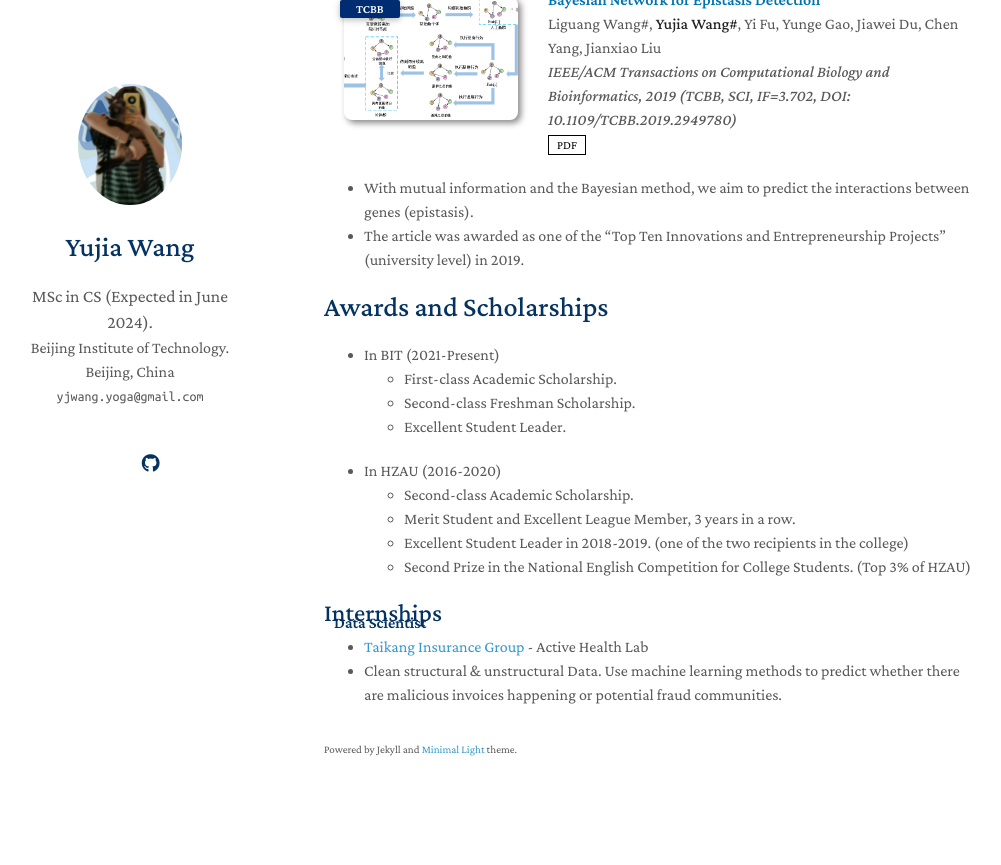
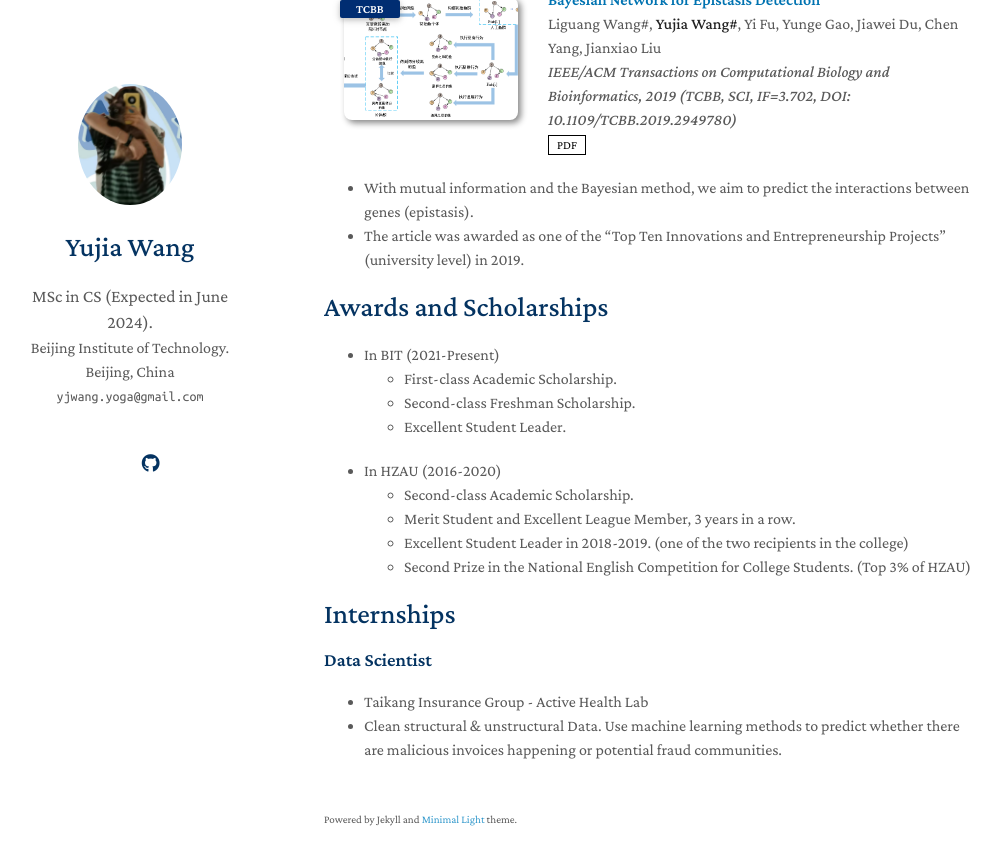
Before and after one commit to YogaWang7/YogaWang7.github.io, a Jekyll site: the page built from index.md, in a window 1280 px wide and 900 px high, scrolled down 1245 px. Shown: the top 865 px of the window, without its empty margins (146-1147 px from the left). Built offline with Jekyll 4.4.1, drawn with Linux system fonts in a browser that asks for light colours; nearby versions of some CDN libraries; a style sheet for code colours, icons or effects is not loaded; our own code applies the rules of GitHub Pages for plain Markdown files; before the commit the page ends 2075 px from its top, so only the background shows below that; part of the change alters nothing that is shown.

Commit message:
Update index.md

```diff
--- a/index.md
+++ b/index.md
@@ -31,7 +31,8 @@ Hello! My name is Yujia Wang (CHN: 王宇佳). Now I am in my third year of grad
   - Excellent Student Leader in 2018-2019. (one of the two recipients in the college)
   - Second Prize in the National English Competition for College Students. (Top 3% of HZAU)
 
-{% include_relative _includes/services.md %}
-
-<!--# Internships
-- Machine Learning Engineer/ Researcher in Taikang Insurance Group([Taikang]). It is *Fortune Global 500* and one of China’s largest insurance and financial services institutions -->
+<!--{% include_relative _includes/services.md %} -->
+# Internships
+### Data Scientist
+- Taikang Insurance Group - Active Health Lab
+- Clean structural & unstructural Data. Use machine learning methods to predict whether there are malicious invoices happening or potential fraud communities.
```
